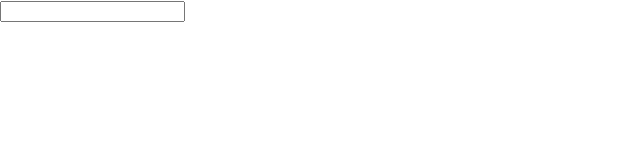
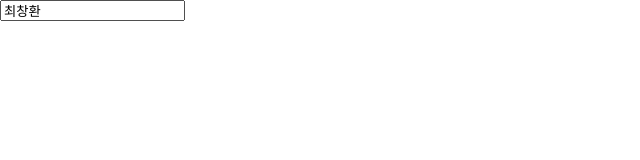
Before and after one commit to choi14123/react_test, a React (Create React App) app in the folder day1/: page / in a window 1280 px wide. Shown: the top 160 px of the page, without its empty margins (0-640 px from the left). Built offline with nearby package versions, Linux system fonts and the light colour scheme.

Commit message:
closed #3, #4

```diff
--- a/day1/src/Test2.jsx
+++ b/day1/src/Test2.jsx
@@ -1,10 +1,18 @@
+import { useState } from 'react';
+
 const Test2 = () => {
-
-
-  return <div>
-    <input name="text"></input>
-  </div>
+  const [state, setName] = useState({name: "최창환", log: [] });
+  const onChangeHandler = (e) => {
+    const { name, value } = e.target;
+    if (name === "name") return setName({ ...state, [name]: value, log: [...state.log, value] })
+      setName({ ...state, [name]: value })
+  }
+  return (
+    <div className="App">
+      <input name="name" onChange={onChangeHandler} value={state.name} />
+      {state.log.map((value) => <div> {value}</div>)}
+    </div>
+  );
 }
 
-
 export default Test2;
```
